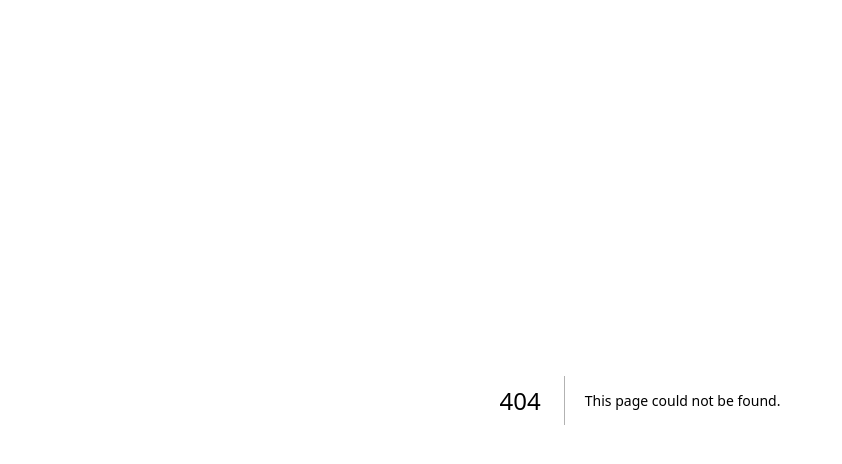
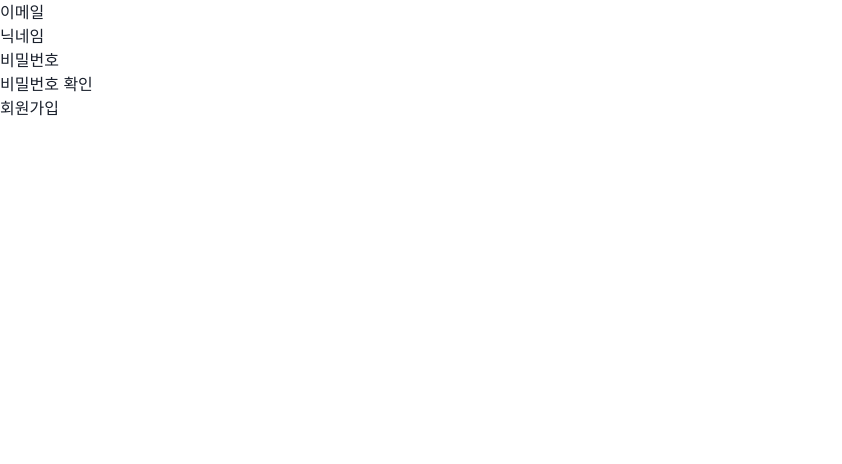
Before and after one commit to ScentMatching/front, a Next.js app in the folder scent/: page /sign-up in a window 1280 px wide. Before the commit this address had no page. Shown: the top 464 px of the page, without its empty margins (0-842 px from the left). Built offline with nearby package versions, Linux system fonts and the light colour scheme.

Commit message:
임시저장 : 회원가입 수정 필요

```diff
--- a/scent/pages/_app.tsx
+++ b/scent/pages/_app.tsx
@@ -1,7 +1,12 @@
 import "@/styles/globals.css";
 import "@/styles/reset.css";
 import type { AppProps } from "next/app";
+import { ChakraProvider } from "@chakra-ui/react";
 
 export default function App({ Component, pageProps }: AppProps) {
-  return <Component {...pageProps} />;
+  return (
+    <ChakraProvider>
+      <Component {...pageProps} />
+    </ChakraProvider>
+  );
 }
--- a/scent/pages/login/index.tsx
+++ b/scent/pages/sign-in/index.tsx
@@ -1,7 +1,7 @@
 import React from "react";
 
 const index = () => {
-  return <div>로그인페이지입니다</div>;
+  return <div>로그인페이지입니다.</div>;
 };
 
 export default index;
--- /dev/null
+++ b/scent/pages/sign-up/index.tsx
@@ -0,0 +1,133 @@
+import { useToast } from "@chakra-ui/react";
+import LoginInput from "@/components/LoginInput";
+import { USER_INPUT_VALIDATION } from "@/constants/input";
+
+const SignIn = () => {
+  const toast = useToast();
+
+  const initialValues = {
+    email: "",
+    nickname: "",
+    password: "",
+    passwordConfirm: "",
+  };
+
+  const validate = (values: any) => {
+    const errors: {
+      email?: string;
+      nickname?: string;
+      password?: string;
+      passwordConfirm?: string;
+    } = {};
+
+    // 이메일 검증
+    if (!values.email) {
+      errors.email = USER_INPUT_VALIDATION.email.errorMessage.empty;
+    } else if (!USER_INPUT_VALIDATION.email.regex.test(values.email)) {
+      errors.email = USER_INPUT_VALIDATION.email.errorMessage.invalid;
+    }
+
+    // 닉네임 검증
+    if (!values.nickname) {
+      errors.nickname = USER_INPUT_VALIDATION.nickname.errorMessage.empty;
+    } else if (!USER_INPUT_VALIDATION.nickname.regex.test(values.nickname)) {
+      errors.nickname = USER_INPUT_VALIDATION.nickname.errorMessage.invalid;
+    }
+
+    // 비밀번호 검증
+    if (!values.password) {
+      errors.password = USER_INPUT_VALIDATION.password.errorMessage.empty;
+    } else if (!USER_INPUT_VALIDATION.password.regex.test(values.password)) {
+      errors.password = USER_INPUT_VALIDATION.password.errorMessage.invalid;
+    } else if (values.password.length < 8) {
+      errors.password = USER_INPUT_VALIDATION.password.errorMessage.minLength;
+    } else if (values.password.length > 16) {
+      errors.password = USER_INPUT_VALIDATION.password.errorMessage.maxLength;
+    }
+
+    // 비밀번호 확인 검증
+    if (values.password !== values.passwordConfirm) {
+      errors.passwordConfirm =
+        USER_INPUT_VALIDATION.passwordConfirm.errorMessage.confirm;
+    }
+
+    return errors;
+  };
+  const handleSubmit = (values: any) => {
+    toast({
+      title: "회원가입 성공!",
+      description: `${values.nickname}님 환영합니다!`,
+      status: "success",
+      duration: 5000,
+      isClosable: true,
+    });
+  };
+
+  const {
+    values,
+    errors,
+    isLoading,
+    handleChange,
+    handleSubmit: submitForm,
+  } = LoginInput({
+    initialValues,
+    onSubmit: handleSubmit,
+    validate,
+  });
+
+  return (
+    <form onSubmit={submitForm}>
+      <div>
+        <label>이메일</label>
+        <input
+          type="text"
+          name="email"
+          value={values.email}
+          onChange={handleChange}
+        />
+        {errors.email && <p style={{ color: "red" }}>{errors.email}</p>}
+      </div>
+
+      <div>
+        <label>닉네임</label>
+        <input
+          type="text"
+          name="nickname"
+          value={values.nickname}
+          onChange={handleChange}
+        />
+        {errors.nickname && <p style={{ color: "red" }}>{errors.nickname}</p>}
+      </div>
+
+      <div>
+        <label>비밀번호</label>
+        <input
+          type="password"
+          name="password"
+          value={values.password}
+          onChange={handleChange}
+        />
+        {errors.password && <p style={{ color: "red" }}>{errors.password}</p>}
+      </div>
+
+      <div>
+        <label>비밀번호 확인</label>
+        <input
+          type="password"
+          name="passwordConfirm"
+          value={values.passwordConfirm}
+          onChange={handleChange}
+        />
+        {errors.passwordConfirm && (
+          <p style={{ color: "red" }}>{errors.passwordConfirm}</p>
+        )}
+      </div>
+
+      <button type="submit" disabled={isLoading}>
+        {isLoading ? "가입 중..." : "회원가입"}
+      </button>
+    </form>
+  );
+};
+
+export default SignIn;
--- a/scent/pages/signin/index.tsx
+++ /dev/null
@@ -1,7 +0,0 @@
-import React from "react";
-
-const index = () => {
-  return <div>회원가입 페이지입니다.</div>;
-};
-
-export default index;
--- a/scent/src/components/Button.tsx
+++ b/scent/src/components/Button.tsx
@@ -2,7 +2,7 @@ import React from "react";
 
 const Button = (props: any) => {
   return (
-    <div className="bg-smButtonColor flex h-[60px] w-[250px] items-center justify-center rounded-lg text-xl font-semibold shadow-lg drop-shadow-lg">
+    <div className="flex h-[60px] w-[250px] items-center justify-center rounded-lg bg-smButtonColor text-xl font-semibold shadow-lg drop-shadow-lg">
       {props.children}
     </div>
   );
--- a/scent/src/components/Header.tsx
+++ b/scent/src/components/Header.tsx
@@ -18,10 +18,10 @@ const header = () => {
           </div>
         </Link>
         <div className="flex items-center justify-center gap-6">
-          <Link href="/login">
+          <Link href="/sign-in">
             <div>로그인</div>
           </Link>
-          <Link href="/signin">
+          <Link href="/sign-up">
             <div>회원가입</div>
           </Link>
         </div>
--- /dev/null
+++ b/scent/src/components/LoginInput.tsx
@@ -0,0 +1,51 @@
+import { useState } from "react";
+
+interface LoginInputReturnType {
+  values: {
+    email: string;
+    nickname: string;
+    password: string;
+    passwordConfirm: string;
+  };
+  errors: {
+    email?: string;
+    nickname?: string;
+    password?: string;
+    passwordConfirm?: string;
+  };
+  isLoading: boolean;
+  handleChange: (event: React.ChangeEvent<HTMLInputElement>) => void;
+  handleSubmit: (event: React.SyntheticEvent) => void;
+}
+
+const LoginInput = ({
+  initialValues,
+  onSubmit,
+  validate,
+}: any): LoginInputReturnType => {
+  const [values, setValues] = useState(initialValues);
+  const [errors, setErrors] = useState({});
+  const [isLoading, setIsLoading] = useState<boolean>(false);
+
+  const handleChange = (event: React.ChangeEvent<HTMLInputElement>) => {
+    const { name, value } = event.target;
+    setValues({ ...values, [name]: value });
+  };
+
+  const handleSubmit = async (event: React.SyntheticEvent) => {
+    setIsLoading(true);
+    event.preventDefault();
+    await new Promise((r) => setTimeout(r, 1000));
+    setErrors(validate(values));
+  };
+
+  return {
+    values,
+    errors,
+    isLoading,
+    handleChange,
+    handleSubmit,
+  };
+};
+
+export default LoginInput;
--- /dev/null
+++ b/scent/src/constants/input.ts
@@ -0,0 +1,70 @@
+interface USER_INPUT_VALIDATION_TYPE {
+  email: {
+    regex: RegExp;
+    errorMessage: {
+      empty: string;
+      invalid: string;
+      check: string;
+      confirm: string;
+      notFound: string;
+    };
+  };
+  nickname: {
+    regex: RegExp;
+    errorMessage: {
+      empty: string;
+      invalid: string;
+    };
+  };
+  password: {
+    regex: RegExp;
+    errorMessage: {
+      empty: string;
+      invalid: string;
+      minLength: string;
+      maxLength: string;
+      check: string;
+    };
+  };
+  passwordConfirm: {
+    regex?: RegExp;
+    errorMessage: {
+      confirm: string;
+    };
+  };
+}
+
+export const USER_INPUT_VALIDATION: USER_INPUT_VALIDATION_TYPE = {
+  email: {
+    regex: /^[A-Za-z0-9._%+-]+@[A-Za-z0-9.-]+\.[A-Za-z]{2,}$/,
+    errorMessage: {
+      empty: "이메일을 입력해 주세요.",
+      invalid: "이메일 형식으로 작성해 주세요.",
+      check: "이메일 또는 비밀번호를 확인해 주세요.",
+      confirm: "중복된 이메일 입니다.",
+      notFound: "존재하지 않는 유저입니다",
+    },
+  },
+  nickname: {
+    regex: /^.{2,10}$/,
+    errorMessage: {
+      empty: "닉네임을 입력해 주세요.",
+      invalid: "닉네임은 10자 이하로 작성해주세요.",
+    },
+  },
+  password: {
+    regex: /^(?=.*[A-Za-z])(?=.*\d)(?=.*[@$!%*#?&])[A-Za-z\d@$!%*#?&]{8,16}$/,
+    errorMessage: {
+      empty: "비밀번호를 입력해 주세요.",
+      invalid: "영문과 숫자, 특수문자를 조합하여 입력해 주세요.",
+      minLength: "8자 이상 입력해주세요",
+      check: "이메일 또는 비밀번호를 확인해 주세요",
+      maxLength: "16자 이하로 입력해주세요",
+    },
+  },
+  passwordConfirm: {
+    errorMessage: {
+      confirm: "비밀번호가 일치하지 않습니다.",
+    },
+  },
+};
```
Also changed, not shown: scent/package.json (+7 -1 lines), 1 other file (tests, documents, lock files or other folders).
